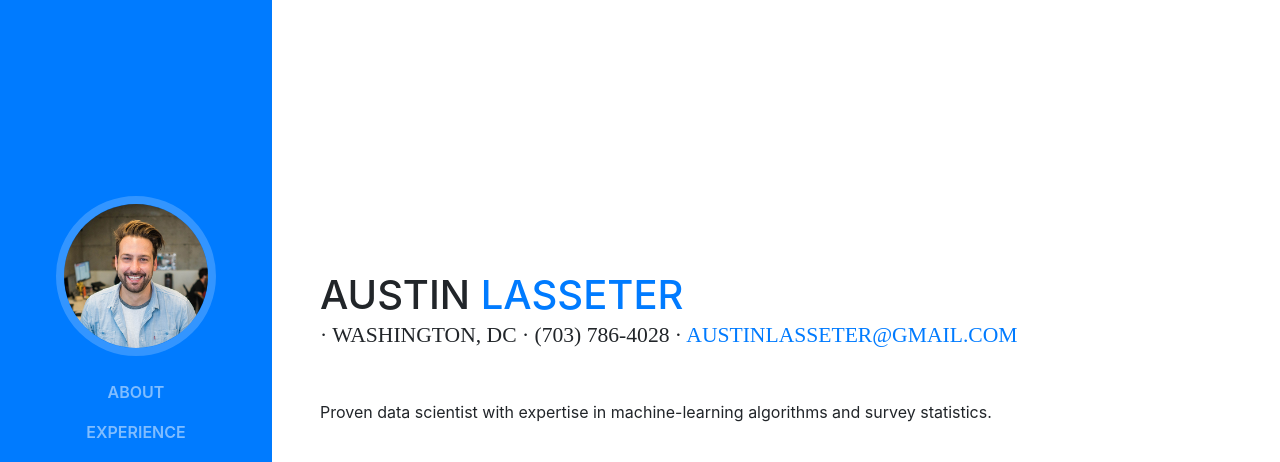
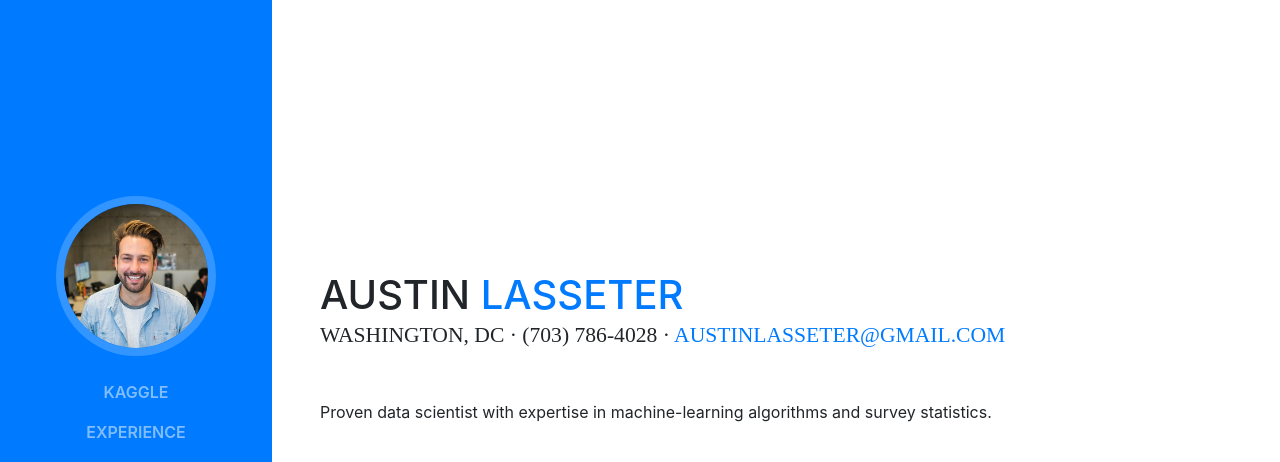
Before and after one commit to austinlasseter/austinlasseter.github.io, a website with bundled scripts: page index.html in a window 1280 px wide. Shown: the top 462 px of the page. Built offline with nearby package versions, Linux system fonts and the light colour scheme; a web font is replaced by a local one.

Commit message:
testing a link

```diff
--- a/index.html
+++ b/index.html
@@ -40,7 +40,7 @@
       <div class="collapse navbar-collapse" id="navbarSupportedContent">
         <ul class="navbar-nav">
           <li class="nav-item">
-            <a class="nav-link js-scroll-trigger" href="#about">About</a>
+            <a class="nav-link js-scroll-trigger" href="https://www.kaggle.com/austinlasseter">Kaggle</a>
           </li>
           <li class="nav-item">
             <a class="nav-link js-scroll-trigger" href="#experience">Experience</a>
@@ -68,7 +68,7 @@
           <h1 class="mb-0">Austin
             <span class="text-primary">Lasseter</span>
           </h1>
-          <div class="subheading mb-5"> · Washington, DC · (703) 786-4028 ·
+          <div class="subheading mb-5"> Washington, DC · (703) 786-4028 ·
             <a href="mailto:name@email.com">austinlasseter@gmail.com</a>
           </div>
           <p class="mb-5">Proven data scientist with expertise in machine-learning algorithms and survey statistics.</p>
```
